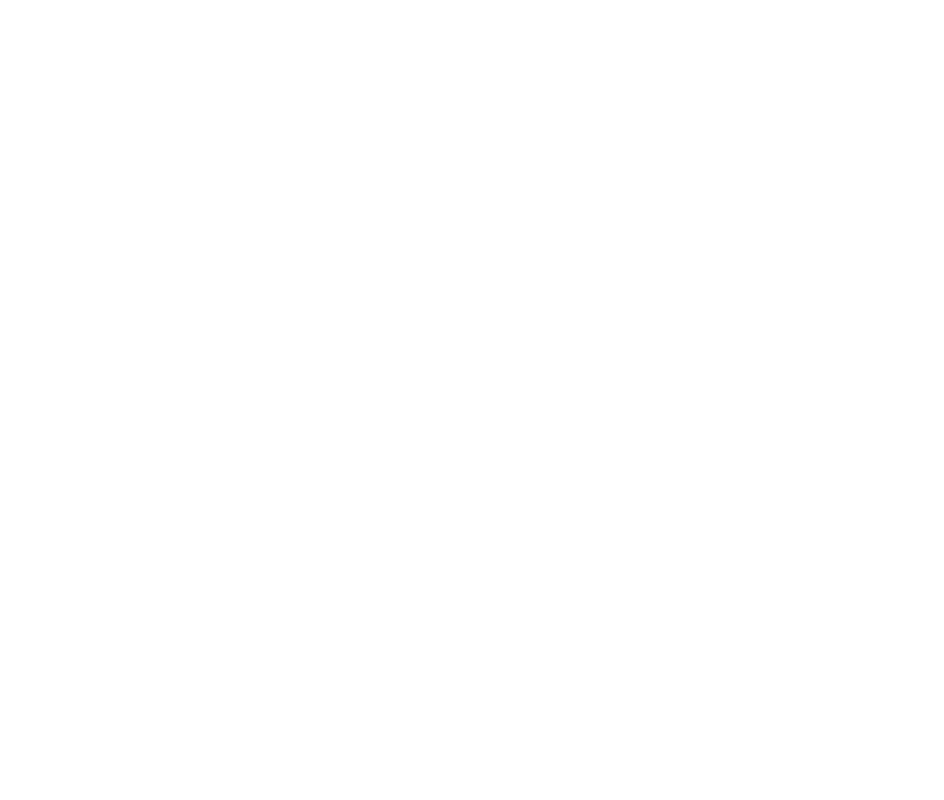
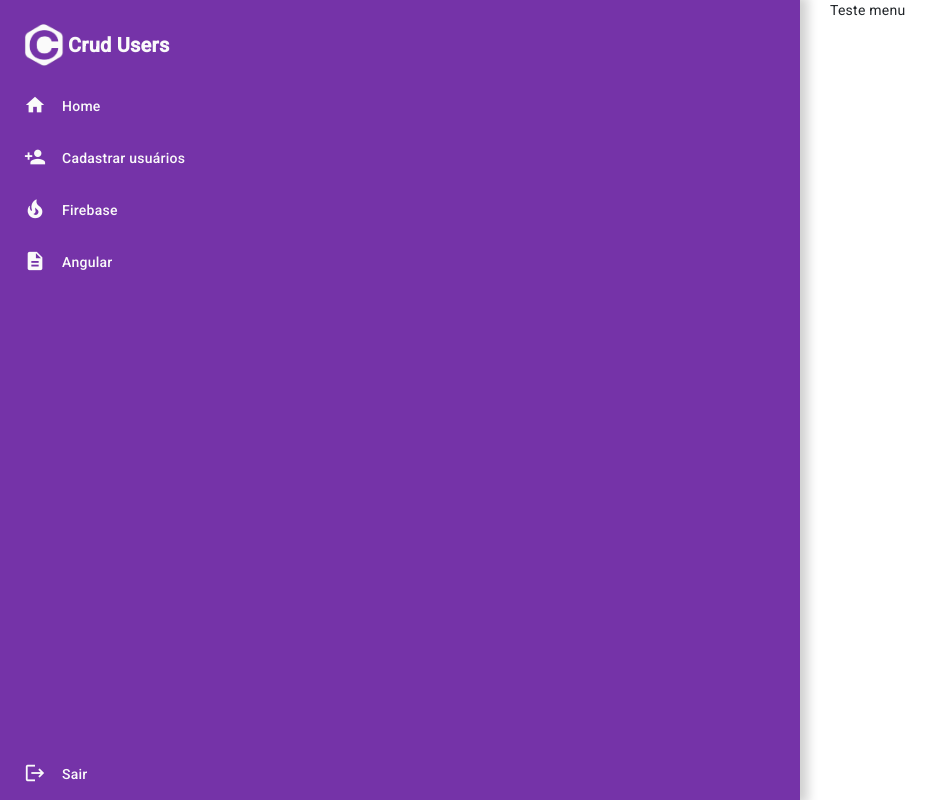
Before and after one commit to JilvanJr/CRUD-USUARIOS, an Angular app: page /home in a window 1280 px wide. Before the commit this address led to /. Shown: the whole page, without its empty margins (0-944 px from the left). Built offline with nearby package versions, Linux system fonts and the light colour scheme.

Commit message:
Estrutura menu lateral html + css + inserindo na home

```diff
--- a/src/app/app-routing.module.ts
+++ b/src/app/app-routing.module.ts
@@ -1,10 +1,12 @@
 import { NgModule } from '@angular/core';
 import { RouterModule, Routes } from '@angular/router';
 import { LoginComponent } from './pages/login/login.component';
+import { HomeComponent } from './pages/home/home.component';
 
 const routes: Routes = [
   { path: '', component: LoginComponent }, // Caso for vazio, abre o login
-  { path: 'login', component: LoginComponent }
+  { path: 'login', component: LoginComponent },
+  { path: 'home', component: HomeComponent }
 ];
 
 @NgModule({
--- /dev/null
+++ b/src/app/components/menu/menu.component.html
@@ -0,0 +1,13 @@
+<nav class="sidemenu">
+    <ul>
+        <li routerLink="/home">
+            <img src="../../../assets/logo.png" width="40px">
+            <span class="logo">Crud Users</span>
+        </li>
+        <li routerLink="/home"><mat-icon>home</mat-icon>Home</li>
+        <li routerLink="/usuarios"><mat-icon>person_add</mat-icon>Cadastrar usuários</li>
+        <a href="https://firebase.google.com/docs?hl=pt-br" target="_blank"><li><mat-icon>local_fire_department</mat-icon>Firebase</li></a>
+        <a href="https://angular.dev/" target="_blank"><li><mat-icon>description</mat-icon>Angular</li></a>
+        <li routerLink="/login" class="logout"><mat-icon>logout</mat-icon>Sair</li>
+    </ul>
+</nav>
--- /dev/null
+++ b/src/app/components/menu/menu.component.scss
@@ -0,0 +1,45 @@
+.sidemenu {
+    width: 210px;
+    height: 100vh;
+    min-width: 100vh;
+    display: block;
+    float: left;
+    background-color: var(--primary-color);
+    padding: 10px 0px;
+    box-shadow: 4px 0px 10px 4px #0a0a0a30;
+    margin-right: 30px;
+
+    ul { padding: 0; }
+
+    .logo {
+        font-size: 20px;
+        font-weight: bold;
+        margin-left: 4px;
+    }
+
+    li{
+        font-size: 14px;
+        font-weight: 500;
+        color: #fafafa;
+        padding: 14px 24px;
+        margin: 0;
+        display: flex;
+        align-items: center;
+        justify-content: left;
+        transition: 0.3s linear all;
+        mat-icon{ margin-right: 14px; font-size: 22px; }
+        &:hover{
+            background: #e6e6e6;
+            cursor: pointer;
+            color: var(--primary-color);
+        }
+    }
+
+    .logout {
+        position: absolute;
+        bottom: 0;
+        width: 210px;
+    }
+
+    a{ text-decoration: none;}
+}
--- /dev/null
+++ b/src/app/pages/home/home.component.html
@@ -0,0 +1,2 @@
+<app-menu></app-menu>
+<p>Teste menu</p>
```
Also changed, not shown: src/app/app.module.ts (+8 -2 lines), src/app/components/menu/menu.component.ts (added, +10 -0 lines), src/app/pages/home/home.component.ts (added, +10 -0 lines), src/app/pages/home/home.component.scss (added), 2 other files (tests, documents, lock files or other folders).
